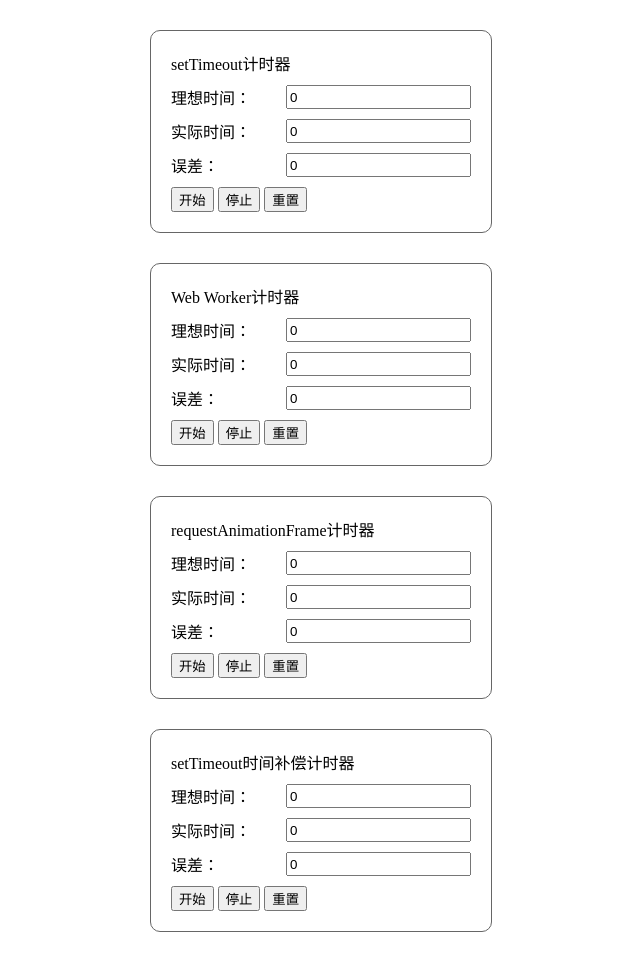
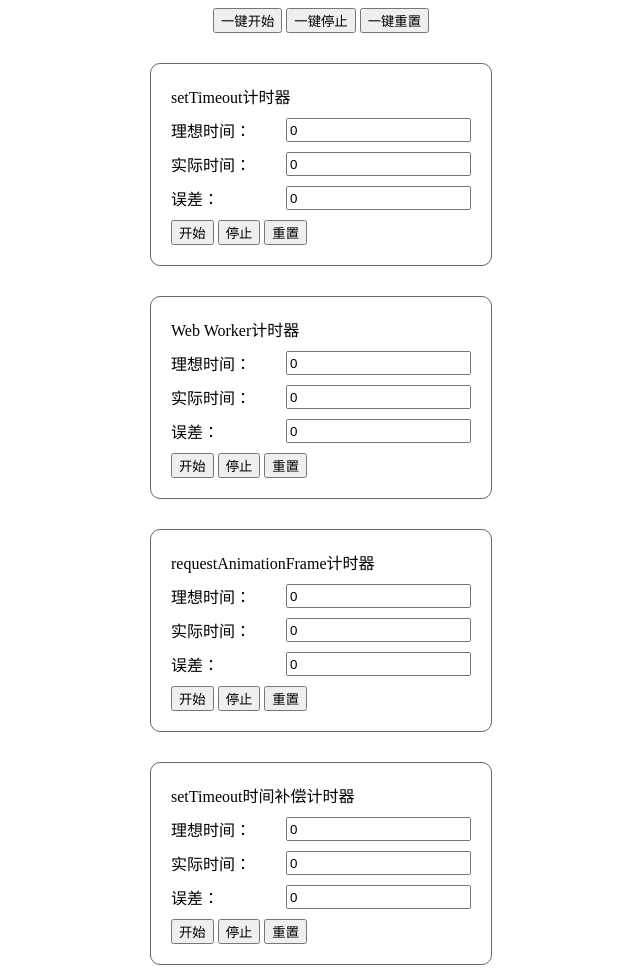
Before and after one commit to jackenl/blog, a website: page src/examples/timer/index.html in a window 1280 px wide. Shown: the whole page, without its empty margins (319-959 px from the left). Drawn offline with nearby package versions, Linux system fonts and the light colour scheme.

Commit message:
多种计时器实现方案研究

```diff
--- a/src/examples/timer/index.html
+++ b/src/examples/timer/index.html
@@ -11,6 +11,9 @@
   <script src="./requestAnimationFrameTimer.js"></script>
   <script src="./offsetTimer.js"></script>
   <style>
+    .header {
+      text-align: center;
+    }
     .timer-card {
       width: 300px;
       padding: 20px;
@@ -29,6 +32,11 @@
 </head>
 <body>
   <div id="app">
+    <div class="header">
+      <button @click="start">一键开始</button>
+      <button @click="stop">一键停止</button>
+      <button @click="clear">一键重置</button>
+    </div>
     <div class="timer-card">
       <div class="timer-card-title">setTimeout计时器</div>
       <div class="timer-card-content">
@@ -195,6 +203,24 @@
         clear4() {
           this.stop4();
           this.count4 = Object.assign(this.defaultCount);
+        },
+        start() {
+          this.start1();
+          this.start2();
+          this.start3();
+          this.start4();
+        },
+        stop() {
+          this.stop1();
+          this.stop2();
+          this.stop3();
+          this.stop4();
+        },
+        clear() {
+          this.clear1();
+          this.clear2();
+          this.clear3();
+          this.clear4();
         }
       },
       created() {
```
